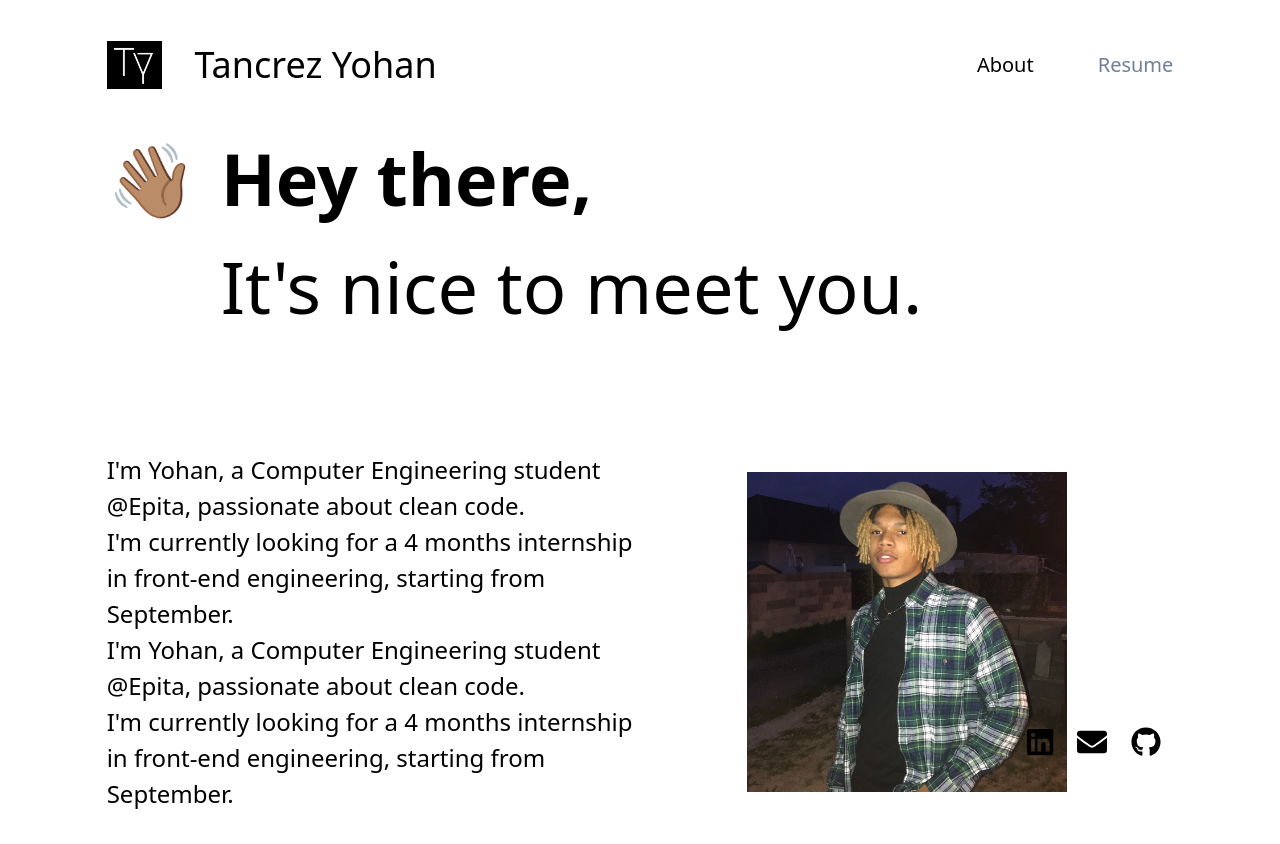
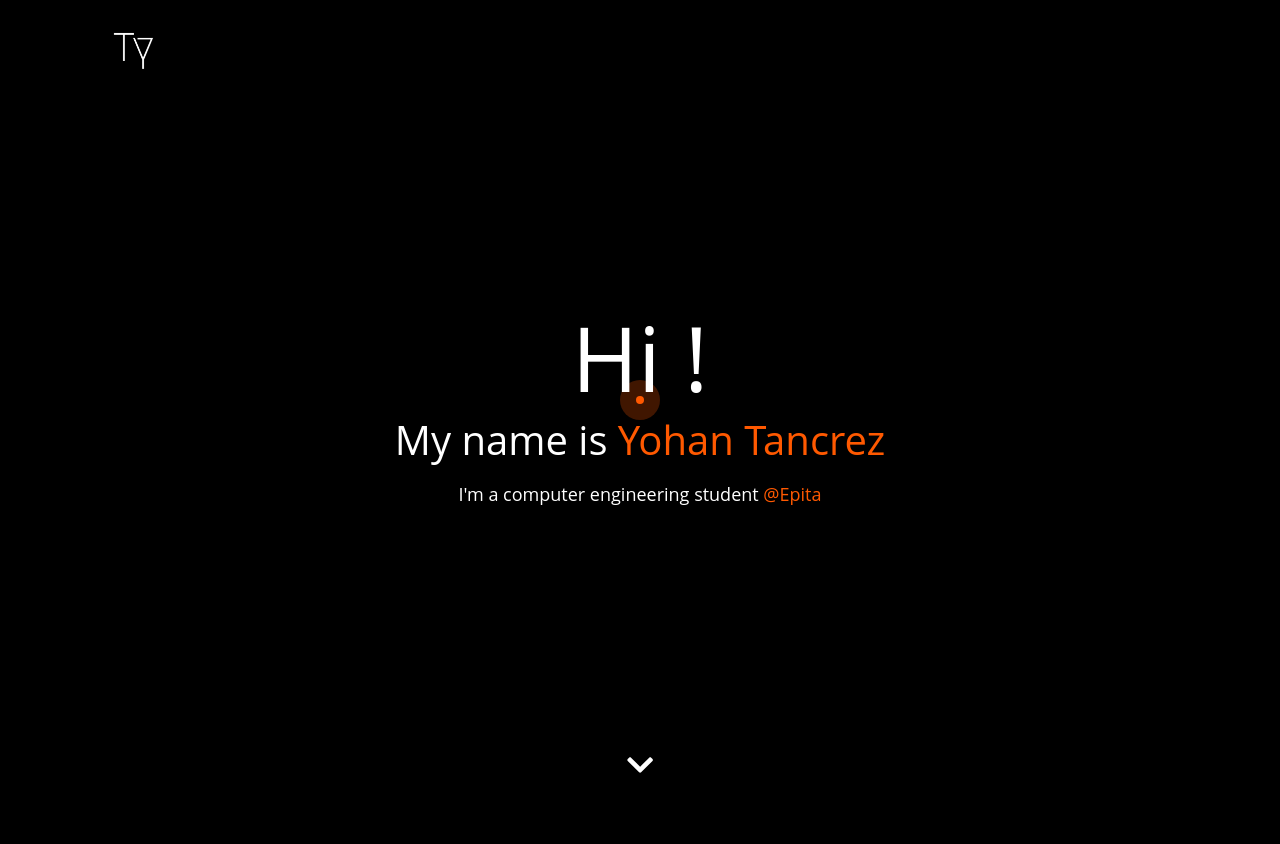
Before and after one commit to YohanTz/personal-website, a React (Create React App) app: page / in a window 1280 px wide. After the commit the page ends 800 px from the top, so only its background shows below. Built offline with nearby package versions, Linux system fonts and the light colour scheme.

Commit message:
New design for the website, with a dark mode which is coming

```diff
--- /dev/null
+++ b/public/Cursor.js
@@ -0,0 +1,111 @@
+var cursor = {
+    delay: 8,
+    _x: 0,
+    _y: 0,
+    endX: (window.innerWidth / 2),
+    endY: (window.innerHeight / 2),
+    cursorVisible: true,
+    cursorEnlarged: false,
+    $dot: document.querySelector('.cursor-dot'),
+    $outline: document.querySelector('.cursor-dot-outline'),
+
+    init: function() {
+        // Set up element sizes
+        this.dotSize = this.$dot.offsetWidth;
+        this.outlineSize = this.$outline.offsetWidth;
+
+        this.setupEventListeners();
+        this.animateDotOutline();
+    },
+
+    setupEventListeners: function() {
+        var self = this;
+
+        // Anchor hovering
+        document.querySelectorAll('a').forEach(function(el) {
+            el.addEventListener('mouseover', function() {
+                self.cursorEnlarged = true;
+                self.toggleCursorSize();
+            });
+            el.addEventListener('mouseout', function() {
+                self.cursorEnlarged = false;
+                self.toggleCursorSize();
+            });
+        });
+
+        // Click events
+        document.addEventListener('mousedown', function() {
+            self.cursorEnlarged = true;
+            self.toggleCursorSize();
+        });
+        document.addEventListener('mouseup', function() {
+            self.cursorEnlarged = false;
+            self.toggleCursorSize();
+        });
+
+
+        document.addEventListener('mousemove', function(e) {
+            // Show the cursor
+            self.cursorVisible = true;
+            self.toggleCursorVisibility();
+
+            // Position the dot
+            self.endX = e.pageX;
+            self.endY = e.pageY;
+            self.$dot.style.top = self.endY + 'px';
+            self.$dot.style.left = self.endX + 'px';
+        });
+
+        // Hide/show cursor
+        document.addEventListener('mouseenter', function(e) {
+            self.cursorVisible = true;
+            self.toggleCursorVisibility();
+            self.$dot.style.opacity = 1;
+            self.$outline.style.opacity = 1;
+        });
+
+        document.addEventListener('mouseleave', function(e) {
+            self.cursorVisible = true;
+            self.toggleCursorVisibility();
+            self.$dot.style.opacity = 0;
+            self.$outline.style.opacity = 0;
+        });
+    },
+
+    animateDotOutline: function() {
+        var self = this;
+
+        self._x += (self.endX - self._x) / self.delay;
+        self._y += (self.endY - self._y) / self.delay;
+        self.$outline.style.top = self._y + 'px';
+        self.$outline.style.left = self._x + 'px';
+
+        requestAnimationFrame(this.animateDotOutline.bind(self));
+    },
+
+    toggleCursorSize: function() {
+        var self = this;
+
+        if (self.cursorEnlarged) {
+            self.$dot.style.transform = 'translate(-50%, -50%) scale(0.75)';
+            self.$outline.style.transform = 'translate(-50%, -50%) scale(1.5)';
+        } else {
+            self.$dot.style.transform = 'translate(-50%, -50%) scale(1)';
+            self.$outline.style.transform = 'translate(-50%, -50%) scale(1)';
+        }
+    },
+
+    toggleCursorVisibility: function() {
+        var self = this;
+
+        if (self.cursorVisible) {
+            self.$dot.style.opacity = 1;
+            self.$outline.style.opacity = 1;
+        } else {
+            self.$dot.style.opacity = 0;
+            self.$outline.style.opacity = 0;
+        }
+    }
+}
+
+cursor.init();
--- a/public/index.html
+++ b/public/index.html
@@ -1,20 +1,23 @@
 <!DOCTYPE html>
 <html lang="en">
+
 <head>
   <meta charset="utf-8" />
   <link rel="icon" href="%PUBLIC_URL%/favicon.ico" />
   <meta name="viewport" content="width=device-width, initial-scale=1" />
   <meta name="theme-color" content="#000000" />
-    <meta
-      name="description"
-      content="Web site created using create-react-app"
-    />
+  <meta name="description" content="Yohan Tancrez Portfolio website" />
   <link rel="apple-touch-icon" href="%PUBLIC_URL%/logo192.png" />
   <link rel="manifest" href="%PUBLIC_URL%/manifest.json" />
   <title>Tancrez Yohan</title>
 </head>
+
 <body>
+  <div class="cursor-dot-outline"></div>
+  <div class="cursor-dot"></div>
   <noscript>You need to enable JavaScript to run this app.</noscript>
   <div id="root"></div>
+  <script src="%PUBLIC_URL%/Cursor.js"></script>
 </body>
+
 </html>
--- a/src/App.js
+++ b/src/App.js
@@ -1,7 +1,5 @@
 import React from 'react';
 import { BrowserRouter as Router, Switch, Route } from 'react-router-dom';
-import Header from './Components/Header';
-import Footer from './Components/Footer';
 import About from './Views/About';
 import Resume from './Views/Resume';
 
@@ -9,8 +7,7 @@ const App = () => {
   return (
     <div className="w-11/12 md:w-10/12 m-auto relative min-h-screen">
       <Router>
-        <Header />
-        <div className="">
+        <div>
           <Switch>
             <Route exact path="/">
               <About />
@@ -20,7 +17,6 @@ const App = () => {
             </Route>
           </Switch>
         </div>
-        <Footer />
       </Router>
     </div>
   );
--- a/src/Components/Header.js
+++ b/src/Components/Header.js
@@ -1,20 +1,15 @@
 import React from 'react';
 import Logo from '../logo.png';
-import Navigation from './Navigation';
 import { Link } from 'react-router-dom';
 
 const Header = () => {
     return (
-        <header className="mb-8 m-auto flex sm:justify-between items-center">
-            <div className="flex flex-wrap sm:flex-no-wrap justify-between items-center">
+        <header className="header flex justify-between items-center">
+            <div className="flex flex-wrap justify-between items-center">
                 <Link to="/">
                     <img className="mr-8" alt="Yohan Tancrez logo" src={Logo} style={{ height: '3em' }} />
                 </Link>
-                <h3 className="invisible sm:visible md:visible lg:visible xl:visible">
-                    Tancrez Yohan
-                </h3>
             </div>
-            <Navigation />
         </header>
     )
 }
--- a/src/Components/MainAnimation.js
+++ b/src/Components/MainAnimation.js
@@ -1,7 +1,7 @@
 import React from 'react';
 import { useTransition, animated } from 'react-spring'
 
-const MainAnimation = ({ children }) => {
+const MainAnimation = ({ children, className }) => {
     const transitions = useTransition(true, null, {
         from: { opacity: -5, transform: 'translateY(-20%)' },
         enter: { opacity: 1, transform: 'translateY(0%)' },
@@ -11,7 +11,7 @@ const MainAnimation = ({ children }) => {
     return (
         transitions.map(({ item, key, props }) =>
             item &&
-            <animated.div key={key} style={props}>
+            <animated.div className={className} key={key} style={props}>
                 {children}
             </animated.div>
         )
--- a/src/Components/Navigation.js
+++ b/src/Components/Navigation.js
@@ -10,7 +10,7 @@ const Navigation = () => {
                 className="text-xl text-gray-600 no-underline hover:text-black"
                 activeClassName="activeNav"
             >
-                About
+                {'<About/>'}
             </NavLink>
 
             <NavLink
@@ -18,7 +18,7 @@ const Navigation = () => {
                 className="text-xl text-gray-600 no-underline ml-16 hover:text-black"
                 activeClassName="activeNav"
             >
-                Resume
+                {'<Resume/>'}
             </NavLink>
             {/*<NavLink
                 to="/hobbies"
--- a/src/Views/About.js
+++ b/src/Views/About.js
@@ -1,45 +1,20 @@
 import React from 'react';
 import MainAnimation from '../Components/MainAnimation';
-import Portrait from '../Ty.jpg';
+import Header from './../Components/Header';
+import { FontAwesomeIcon } from '@fortawesome/react-fontawesome';
+import { faChevronDown } from '@fortawesome/free-solid-svg-icons';
+
 const Home = () => {
     return (
-        <MainAnimation>
-            <div className="mb-20 md:flex ">
-                <div className="md:pr-6">
-                    <h1 className="font-bold">
-                        <span role="img" aria-label="Waving Hand">👋🏽</span>
-                    </h1>
-                </div>
-                <div className="">
-                    <h1 className="font-bold mainTitle">
-                        Hey there,
-                    </h1>
-                    <h1 className="font-medium">
-                        It's nice to meet you.
-                    </h1>
-                </div>
-            </div>
-
-            <div className="md:flex flex-wrap justify-between">
-                <p className="self-center my-8 text-2xl flex-1">
-                    I'm Yohan, a Computer Engineering student @Epita,
-                    passionate about clean code.
-                    <br/>
-                    I'm currently looking for a 4 months internship in front-end engineering,
-                    starting from September.
-                    <br/>
-                    I'm Yohan, a Computer Engineering student @Epita,
-                    passionate about clean code.
-                    <br/>
-                    I'm currently looking for a 4 months internship in front-end engineering,
-                    starting from September.
-                </p>
-                <div className="m-auto imgDiv flex flex-1 self-center justify-center portrait">
-                    <img className="portrait" src={Portrait} alt="Yohan Tancrez portrait"></img>
-                </div>
-            </div>
-
-        </MainAnimation>
+        <section className="home flex flex-col justify-between" >
+            <Header />
+            <MainAnimation className="self-center flex flex-col align-stretch sm:items-center">
+                <h1>Hi !</h1>
+                <h2>My name is <span>Yohan Tancrez</span></h2>
+                <h3>I'm a computer engineering student <span>@Epita</span></h3>
+            </MainAnimation>
+            <FontAwesomeIcon className="self-center text-3xl icons mb-5" icon={faChevronDown} />
+        </section>
     )
 }
 
--- a/src/index.css
+++ b/src/index.css
@@ -1,10 +1,44 @@
 @tailwind base;
 
-a {
-  @apply text-blue-600 underline;
+:root {
+  --primary-color: #ff5900;
+  --secondary-color: #818cab;
+  --font-color: #ffffff;
+  --bg-color: #000;
 }
+
+[data-theme="light"] {
+  --primary-color: #ff5900;
+  --secondary-color: #536390;
+  --font-color: #424242;
+  --bg-color: #fff;
+}
+
+@import url(https://fonts.googleapis.com/css?family=MuseoModerno:300);
+
+html, body {
+  cursor: none;
+}
+
 html {
-  margin-top: 3vw;
+  font-family: 'MuseoModerno', 'Open Sans', sans-serif;
+}
+
+body {
+  background-color: var(--bg-color);
+  color: var(--font-color);
+}
+
+span {
+  color: var(--primary-color)
+}
+
+.icons {
+  color: var(--font-color)
+}
+
+.header {
+  padding-top: 2vw;
 }
 
 .portrait {
@@ -22,57 +56,63 @@ html {
   font-weight: 500
 }
 
-/*.mainTitle {
-  line-height: 3em;
-}*/
+.home {
+  height: 100vh;
+}
 
 h1 {
-  font-size: 36px;
-  line-height: inherit;
+  margin: 0;
+  font-size: 60px;
+  line-height: 110px;
 }
 h2 {
-  font-size: 36px;
-  line-height: inherit;
+  margin: 0;
+  font-size: 25px;
+  line-height: 55px;
 }
 h3 {
+  margin: 0;
   font-size: 18px;
-  line-height: inherit;
-}
-h4 {
-  font-size: 18px;
-  line-height: inherit;
-}
-h5 {
-  font-size: 16px;
-  line-height: inherit;
-}
-h6 {
-  font-size: 14px;
-  line-height: inherit;
+  line-height: 55px;
 }
 p, li {
   font-size: 16px;
-  line-height: 150%;
+}
+
+.cursor-dot,
+.cursor-dot-outline {
+    pointer-events: none;
+    position: absolute;
+    top: 50%;
+    left: 50%;
+    border-radius: 50%;
+    opacity: 0;
+    transform: translate(-50%, -50%);
+    transition: opacity 0.3s ease-in-out,
+                transform 0.3s ease-in-out;
+}
+
+.cursor-dot {
+    width: 8px;
+    height: 8px;
+    background-color: var(--primary-color);
+}
+
+.cursor-dot-outline {
+    width: 40px;
+    height: 40px;
+    background-color: #ff590040;
 }
 
 @media screen and (min-width: 450px) {
   h1 {
-      font-size: calc(36px + 36 * ((100vw - 320px) / 680));
+      font-size: calc(60px + 60 * ((100vw - 320px) / 680));
   }
   h2 {
-      font-size: calc(30px + 30 * ((100vw - 320px) / (680)));
+      font-size: calc(25px + 25 * ((100vw - 320px) / (680)));
   }
   h3 {
       font-size: calc(18px + 18 * ((100vw - 320px) / (680)));
-  }
-  h4 {
-      font-size: calc(18px + 6 * ((100vw - 320px) / (680)));
-  }
-  h5 {
-      font-size: calc(16px + 4 * ((100vw - 320px) / (680)));
-  }
-  h6 {
-      font-size: calc(14px + 2 * ((100vw - 320px) / (680)));
   }
   p, li {
       font-size: calc(16px + 5 * ((100vw - 320px) / (680)));
@@ -81,25 +121,16 @@ p, li {
 
 @media screen and (min-width: 1000px) {
   h1 {
-      font-size: 72px;
+      font-size: 90px;
   }
   h2 {
-      font-size: 60px;
+      font-size: 40px;
   }
   h3 {
-      font-size: 36px;
-  }
-  h4 {
-      font-size: 24px;
-  }
-  h5 {
-      font-size: 20px;
-  }
-  h6 {
-      font-size: 16px;
+      font-size: 18px;
   }
   p, li {
-      font-size: 22px;
+      font-size: 18px;
   }
 }
 
--- a/src/index.js
+++ b/src/index.js
@@ -3,12 +3,11 @@ import ReactDOM from 'react-dom';
 import './tailwind.css';
 import App from './App';
 import * as serviceWorker from './serviceWorker';
-
 ReactDOM.render(
   <React.StrictMode>
     <App />
   </React.StrictMode>,
-  document.getElementById('root')
+  document.getElementById('root'),
 );
 
 // If you want your app to work offline and load faster, you can change
```
Lines whose indentation alone changed are shown as unchanged.
